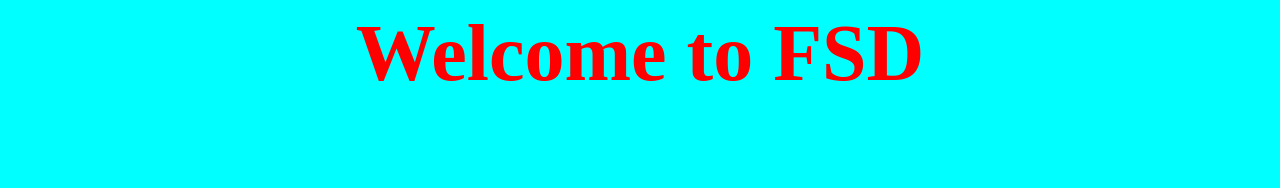
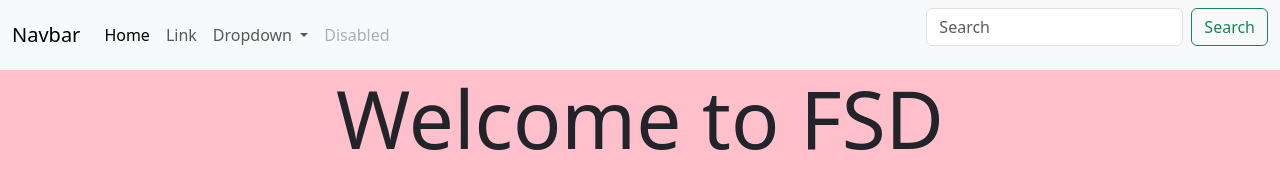
Before and after one commit to sandhya544/FSD, a plain HTML site: page index.html in a window 1280 px wide. Drawn offline with nearby package versions, Linux system fonts and the light colour scheme.

Commit message:
Rechange index

```diff
--- a/index.html
+++ b/index.html
@@ -1,13 +1,54 @@
 <html>
 <head>
-<title></title>
+<title>BFSD</title>
 <style>
 h1{
 color:Red;
 }
 </style>
+<link href="https://cdn.jsdelivr.net/npm/bootstrap@5.3.0/dist/css/bootstrap.min.css" rel="stylesheet" integrity="sha384-9ndCyUaIbzAi2FUVXJi0CjmCapSmO7SnpJef0486qhLnuZ2cdeRhO02iuK6FUUVM" crossorigin="anonymous">
+  </head>
 </head>
-<body style="background-color:aqua";>
+<body style="background-color:PINK";>
+<nav class="navbar navbar-expand-lg bg-body-tertiary">
+  <div class="container-fluid">
+    <a class="navbar-brand" href="#">Navbar</a>
+    <button class="navbar-toggler" type="button" data-bs-toggle="collapse" data-bs-target="#navbarSupportedContent" aria-controls="navbarSupportedContent" aria-expanded="false" aria-label="Toggle navigation">
+      <span class="navbar-toggler-icon"></span>
+    </button>
+    <div class="collapse navbar-collapse" id="navbarSupportedContent">
+      <ul class="navbar-nav me-auto mb-2 mb-lg-0">
+        <li class="nav-item">
+          <a class="nav-link active" aria-current="page" href="#">Home</a>
+        </li>
+        <li class="nav-item">
+          <a class="nav-link" href="#">Link</a>
+        </li>
+        <li class="nav-item dropdown">
+          <a class="nav-link dropdown-toggle" href="#" role="button" data-bs-toggle="dropdown" aria-expanded="false">
+            Dropdown
+          </a>
+          <ul class="dropdown-menu">
+            <li><a class="dropdown-item" href="#">Action</a></li>
+            <li><a class="dropdown-item" href="#">Another action</a></li>
+            <li><hr class="dropdown-divider"></li>
+            <li><a class="dropdown-item" href="#">Something else here</a></li>
+          </ul>
+        </li>
+        <li class="nav-item">
+          <a class="nav-link disabled">Disabled</a>
+        </li>
+      </ul>
+      <form class="d-flex" role="search">
+        <input class="form-control me-2" type="search" placeholder="Search" aria-label="Search">
+        <button class="btn btn-outline-success" type="submit">Search</button>
+      </form>
+    </div>
+  </div>
+</nav>
 <h1 style="font-size:80px"><center>Welcome to FSD</center></h1>
 </body>
+<script src="https://cdn.jsdelivr.net/npm/@popperjs/core@2.11.8/dist/umd/popper.min.js" integrity="sha384-I7E8VVD/ismYTF4hNIPjVp/Zjvgyol6VFvRkX/vR+Vc4jQkC+hVqc2pM8ODewa9r" crossorigin="anonymous"></script>
+<script src="https://cdn.jsdelivr.net/npm/bootstrap@5.3.0/dist/js/bootstrap.min.js" integrity="sha384-fbbOQedDUMZZ5KreZpsbe1LCZPVmfTnH7ois6mU1QK+m14rQ1l2bGBq41eYeM/fS" crossorigin="anonymous"></script>
+
 </html>
```
